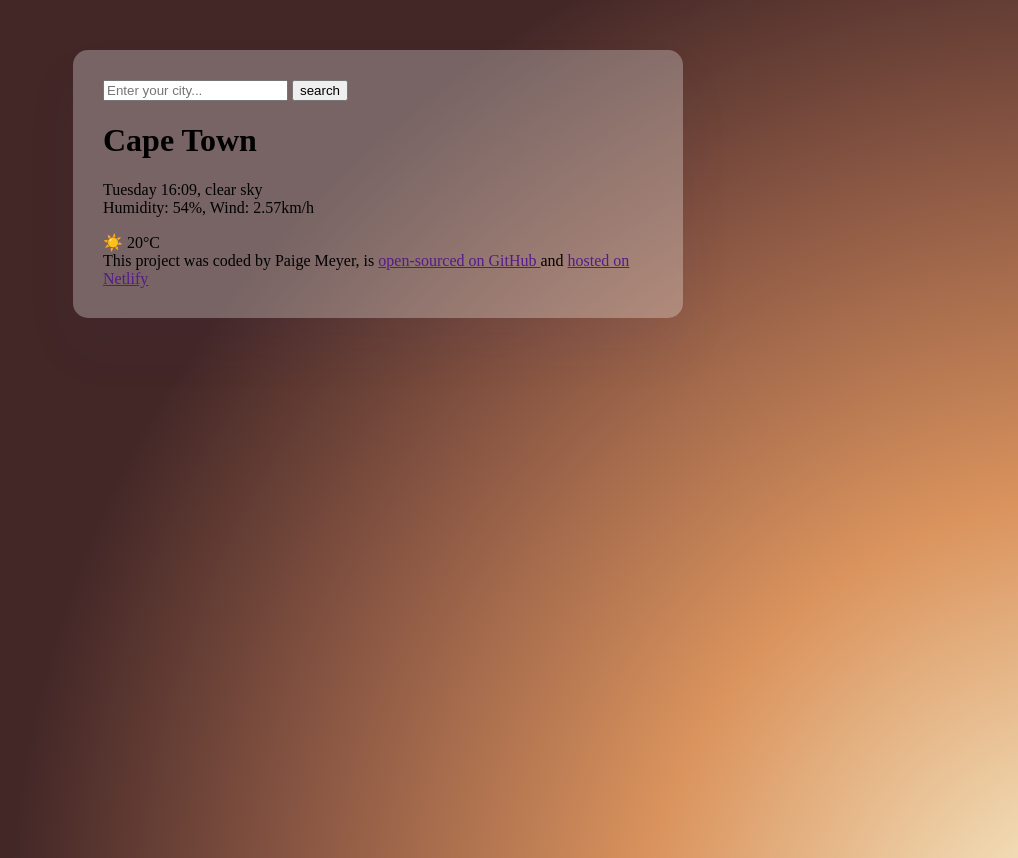
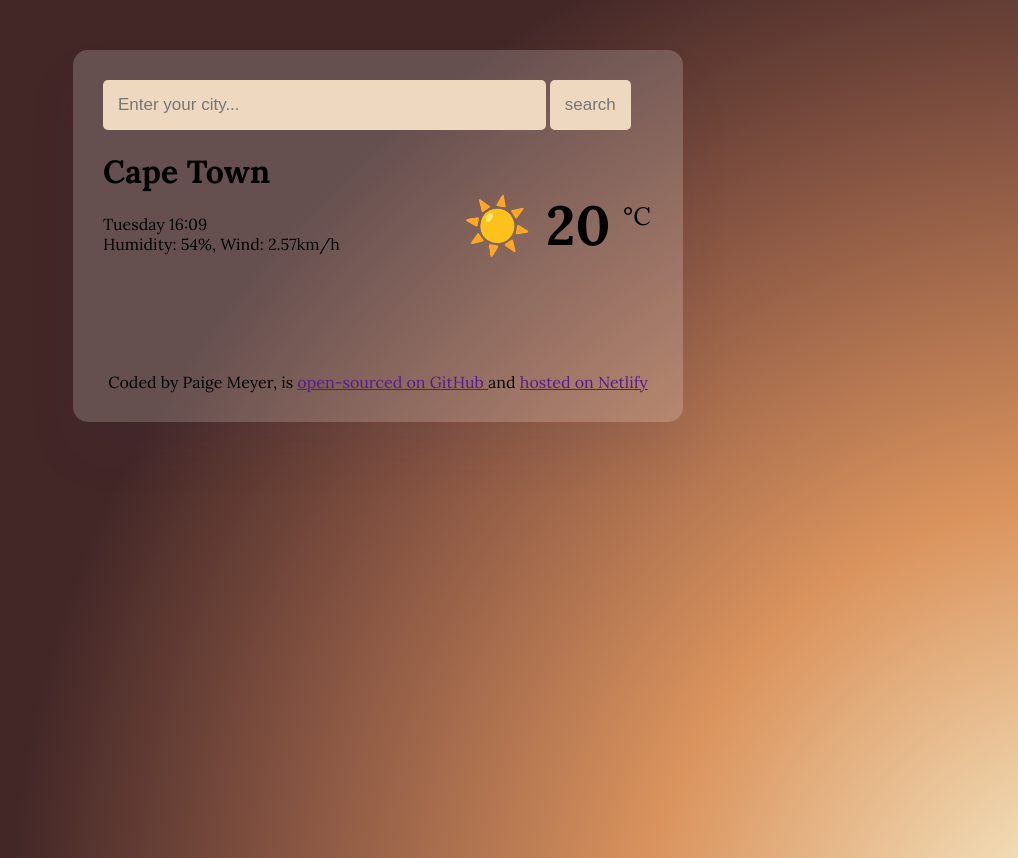
Before and after one commit to paigemeyer/what-is-the-weather, a plain HTML site: page index.html in a window 1280 px wide. Shown: the whole page, without its empty margins (262-1280 px from the left). Drawn offline with Linux system fonts and the light colour scheme.

Commit message:
added more css
added css to the button and search input
changed the font and moved items around

```diff
--- a/index.html
+++ b/index.html
@@ -5,26 +5,31 @@
     <meta name="viewport" content="width=device-width, initial-scale=1.0">
     <title>What's the weather</title>
     <link rel="stylesheet" href="style.css"/>
+    <link rel="preconnect" href="https://fonts.googleapis.com">
+    <link rel="preconnect" href="https://fonts.gstatic.com" crossorigin>
+    <link href="https://fonts.googleapis.com/css2?family=Lora:ital,wght@0,400..700;1,400..700&display=swap"
+        rel="stylesheet">
 </head>
 <body>
     <div class="content">
     <header>
         <form>
-            <input type="text" placeholder="Enter your city..." required/>
-            <input type="submit" value="search"/>
+            <input type="text" placeholder="Enter your city..." required class="city-input"/>
+            <input type="submit" value="search" class="search-city"/>
         </form>
     </header>
+<div class="main-weather">
+        <h1> Cape Town</h1>
+
     <div>
-        <h1> Cape Town</h1>
-    </div>
-    <div>
-        <p>Tuesday 16:09, clear sky </br>
+        <p>Tuesday 16:09 </br>
         Humidity: 54%, Wind: 2.57km/h</p>
     </div>
-    <div> ☀️ 20°C</div>
+    <div class="temp-now"> <strong>☀️ 20</strong></div><span class="degree">°C</span>
+</div>
 
-    <footer>
-      This project was coded by Paige Meyer, is
+    <footer class="code-who">
+       Coded by Paige Meyer, is
       <a href="" target="_blank"> open-sourced on GitHub </a> and
       <a href="" target="_blank"> hosted on Netlify</a>
     </footer>
--- a/style.css
+++ b/style.css
@@ -1,13 +1,48 @@
 body{
     background: radial-gradient( 1091px at 106.5% 111.5%, rgb(250, 246, 213) 0.1%, rgb(218, 147, 93) 42.2%, rgb(137, 86, 67) 74.3%, rgb(67, 39, 39) 100.2%);
  height: 100vh;
+font-family: "Lora", serif;
 }
 .content{
     background-color:#eed8bf;
-    background: rgba(240,240,240,0.3);
+    background: rgba(240,240,240,0.2);
     max-width: 550px;
     margin: 50px auto;
     padding: 30px;
     box-shadow: rgba(65, 50, 100, 0.08) 0px 30px 50px 0px;
     border-radius: 15px;
 }
+.city-input{
+    background-color: #eed8bf;
+    border: none;
+    width: 75%;
+    padding: 15px;
+    font-size: 17px;
+    border-radius: 5px;
+}
+.search-city{
+    background-color: #eed8bf;
+    border: none;
+    border-radius: 5px;
+    padding:15px;
+    font-size:17px ;
+    color: rgb(118, 118, 118);
+
+}
+.code-who{
+    text-align: center;
+}
+.temp-now{
+    position: relative;
+    left: 360px;
+    bottom: 80px;
+    font-size: 55px;
+
+
+}
+.degree{
+    font-size: 25px;
+    position: relative;
+    left: 520px;
+    bottom: 140px;
+}
```
